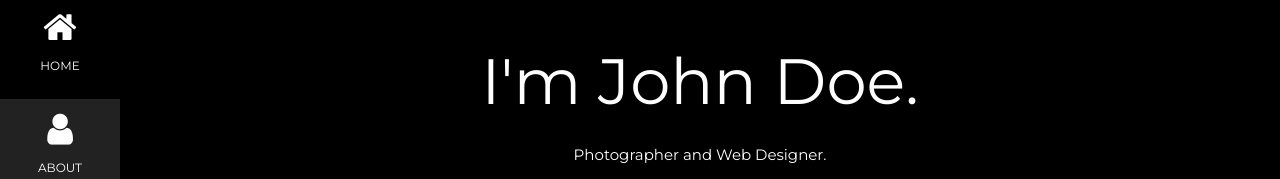
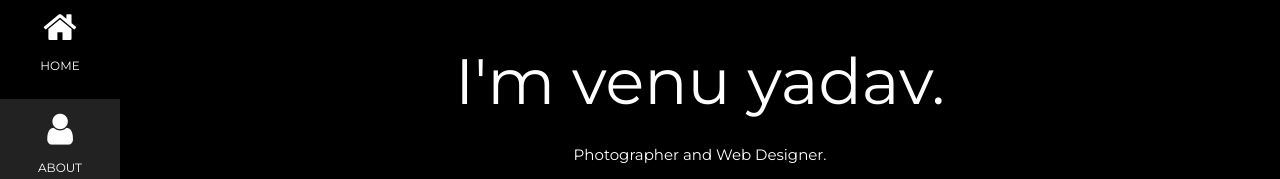
Before and after one commit to tummasurivenuyadav/venu_resume, a plain HTML site: page index.html in a window 1280 px wide. Shown: the part 21-200 px from the top of the page. Drawn offline with nearby package versions, Linux system fonts and the light colour scheme.

Commit message:
Update index.html

```diff
--- a/index.html
+++ b/index.html
@@ -56,7 +56,7 @@ body, h1,h2,h3,h4,h5,h6 {font-family: "Montserrat", sans-serif}
 <div class="w3-padding-large" id="main">
   <!-- Header/Home -->
   <header class="w3-container w3-padding-32 w3-center w3-black" id="home">
-    <h1 class="w3-jumbo"><span class="w3-hide-small">I'm</span> John Doe.</h1>
+    <h1 class="w3-jumbo"><span class="w3-hide-small">I'm</span> venu yadav.</h1>
     <p>Photographer and Web Designer.</p>
     <img src="dp.jpg" alt="boy" class="w3-image" width="992" height="1108">
   </header>
```
